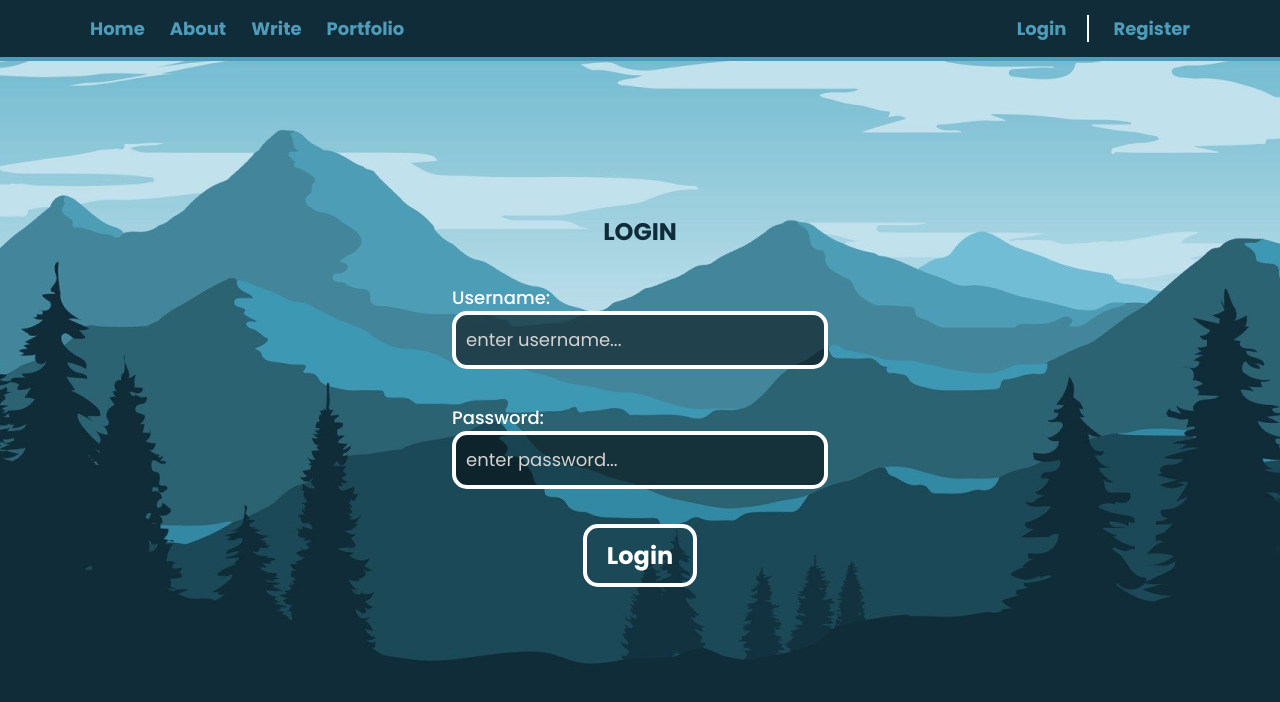
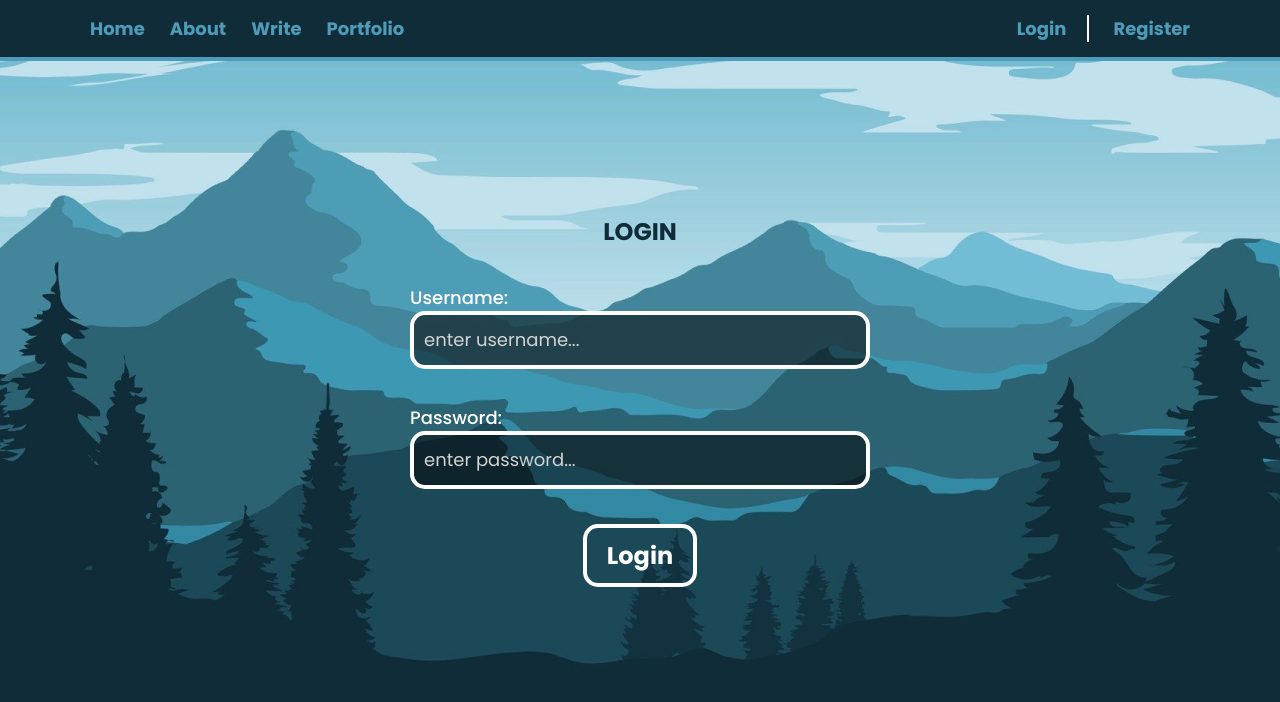
Before and after one commit to daniel-dabrowski-177/caster-blogg-app-client, a React (Create React App) app: page /login in a window 1280 px wide. Shown: the top 702 px of the page. Built offline with nearby package versions, Linux system fonts and the light colour scheme.

Commit message:
login-input-fix

```diff
--- a/src/pages/login/login.module.css
+++ b/src/pages/login/login.module.css
@@ -25,6 +25,7 @@
   display: flex;
   flex-direction: column;
   margin: auto;
+  width: 60vw;
 }
 
 .label {
@@ -75,3 +76,12 @@
     background-image: url("../../images/login.png");
   }
 }
+
+@media (min-width: 768px) {
+  .loginForm {
+    display: flex;
+    flex-direction: column;
+    margin: auto;
+    width: 460px;
+  }
+}
```
